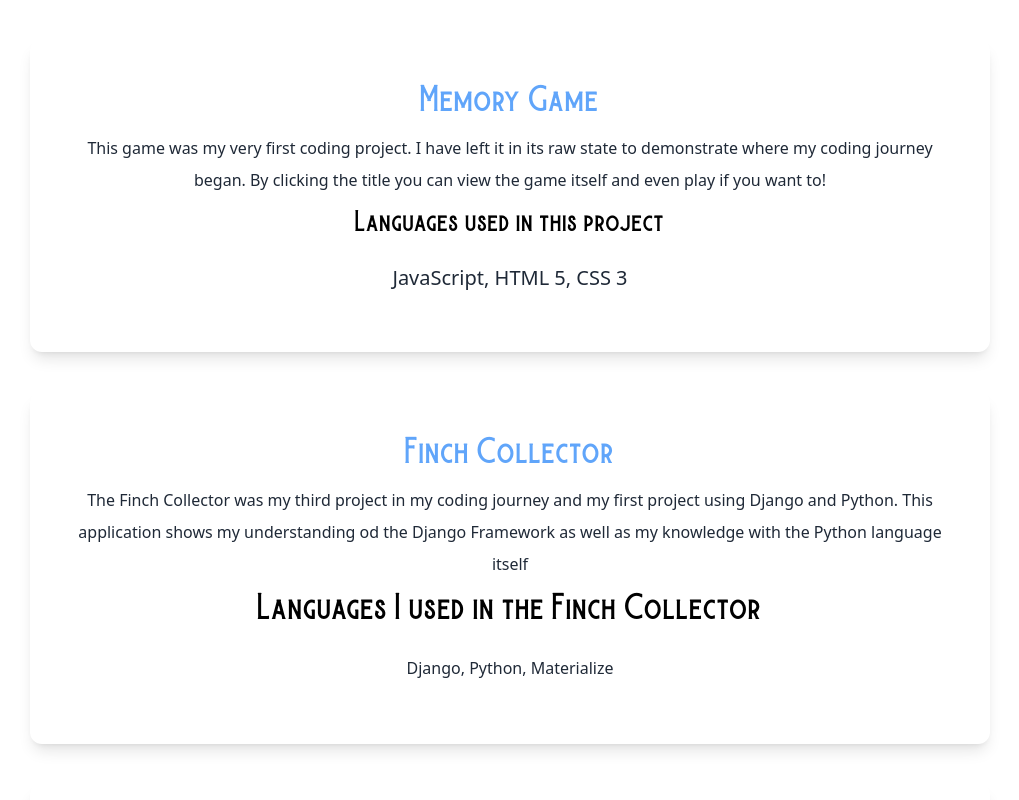
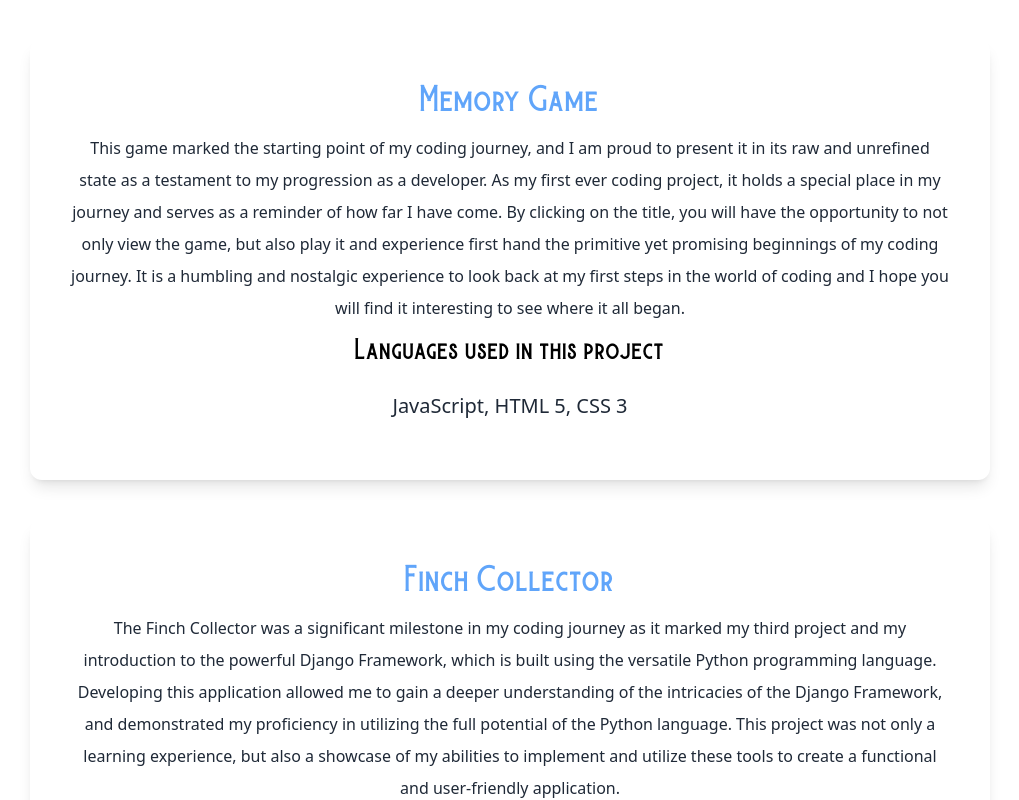
Before and after one commit to ahmalla/portfolio, a Next.js app: page / in a window 1280 px wide. Shown: the part 1340-2140 px from the top of the page, without its empty margins (130-1149 px from the left). Built offline with nearby package versions, Linux system fonts and the light colour scheme.

Commit message:
updating info about project 1 and 2

```diff
--- a/pages/index.js
+++ b/pages/index.js
@@ -76,7 +76,7 @@ export default function Home() {
             <div>
               <h2 className="text-3xl font-burtons underline-offset-8 py-1 text-blue-400"><a href="https://ahmalla.github.io/Memory-Game/" target={"_blank"} rel="noreferrer">Memory Game</a></h2>
               <p className="text-md py-2 leading-8 text-gray-800  dark:text-gray-200">
-                This game was my very first coding project. I have left it in its raw state to demonstrate where my coding journey began. By clicking the title you can view the game itself and even play if you want to!
+              This game marked the starting point of my coding journey, and I am proud to present it in its raw and unrefined state as a testament to my progression as a developer. As my first ever coding project, it holds a special place in my journey and serves as a reminder of how far I have come. By clicking on the title, you will have the opportunity to not only view the game, but also play it and experience first hand the primitive yet promising beginnings of my coding journey. It is a humbling and nostalgic experience to look back at my first steps in the world of coding and I hope you will find it interesting to see where it all began.
               </p>
             </div>
             <div>
@@ -91,7 +91,7 @@ export default function Home() {
             <div>
               <h2 className="text-3xl font-burtons underline-offset-8 py-1 text-blue-400"><a href="https://young-shore-22684.herokuapp.com/" target={"_blank"} rel="noreferrer">Finch Collector</a></h2>
               <p className="text-md py-2 leading-8 text-gray-800  dark:text-gray-200">
-                The Finch Collector was my third project in my coding journey and my first project using Django and Python. This application shows my understanding od the Django Framework as well as my knowledge with the Python language itself
+              The Finch Collector was a significant milestone in my coding journey as it marked my third project and my introduction to the powerful Django Framework, which is built using the versatile Python programming language. Developing this application allowed me to gain a deeper understanding of the intricacies of the Django Framework, and demonstrated my proficiency in utilizing the full potential of the Python language. This project was not only a learning experience, but also a showcase of my abilities to implement and utilize these tools to create a functional and user-friendly application.
               </p>
             </div>
             <div>
```
